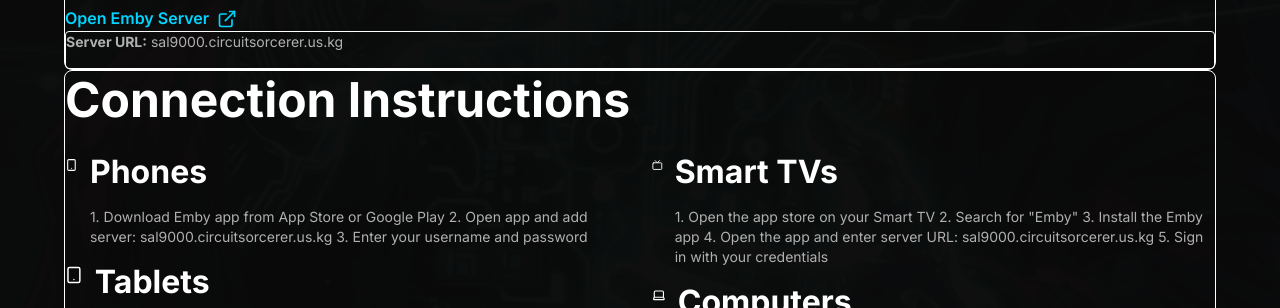
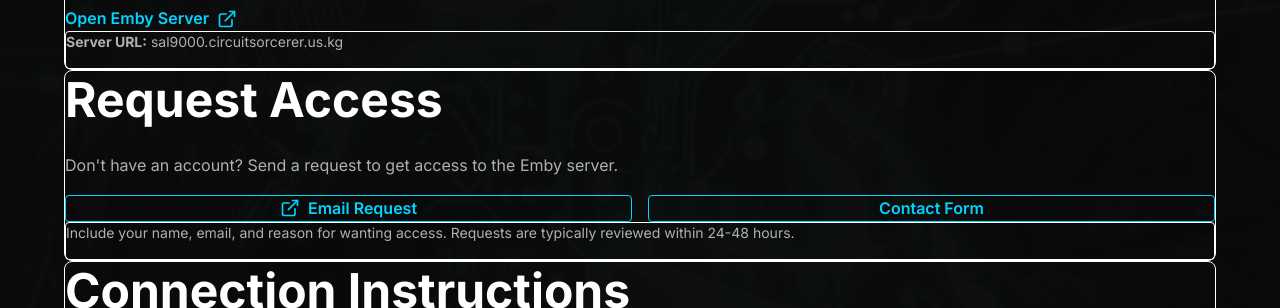
Before and after one commit to DJ5al5a/circuit-sorcerer, a Next.js app: page /emby in a window 1280 px wide. Shown: the part 492-800 px from the top of the page. Built offline with nearby package versions, Linux system fonts and the light colour scheme; no server answers.

Commit message:
Add Request Access section to Emby page

```diff
--- a/src/app/emby/page.tsx
+++ b/src/app/emby/page.tsx
@@ -137,6 +137,37 @@
               </div>
             </motion.div>
 
+            {/* Request Access */}
+            <motion.div
+              className="bg-shadow rounded-lg p-8 border border-electric-cyan/30"
+              variants={fadeInUp}
+            >
+              <h2 className="font-display text-2xl font-bold text-electric-cyan mb-6">Request Access</h2>
+              <p className="text-text-secondary mb-6">
+                Don't have an account? Send a request to get access to the Emby server.
+              </p>
+              <div className="grid grid-cols-1 md:grid-cols-2 gap-4">
+                <a
+                  href="mailto:mjm.itguy@gmail.com?subject=Emby Server Access Request&body=Hi,%0D%0A%0D%0AI would like to request access to your Emby server.%0D%0A%0D%0AName:%0D%0AEmail:%0D%0AReason for access:%0D%0A%0D%0AThank you!"
+                  className="flex items-center justify-center gap-2 px-6 py-4 bg-electric-cyan/10 border border-electric-cyan/30 text-electric-cyan font-semibold rounded hover:bg-electric-cyan/20 transition-colors"
+                >
+                  <ExternalLink className="h-5 w-5" />
+                  Email Request
+                </a>
+                <a
+                  href="/contact"
+                  className="flex items-center justify-center gap-2 px-6 py-4 bg-electric-cyan/10 border border-electric-cyan/30 text-electric-cyan font-semibold rounded hover:bg-electric-cyan/20 transition-colors"
+                >
+                  Contact Form
+                </a>
+              </div>
+              <div className="mt-6 p-4 bg-void rounded border border-electric-cyan/20">
+                <p className="text-text-secondary text-sm">
+                  Include your name, email, and reason for wanting access. Requests are typically reviewed within 24-48 hours.
+                </p>
+              </div>
+            </motion.div>
+
             {/* Connection Instructions */}
             <motion.div
               className="bg-abyss rounded-lg p-8 border border-electric-cyan/30"
```
